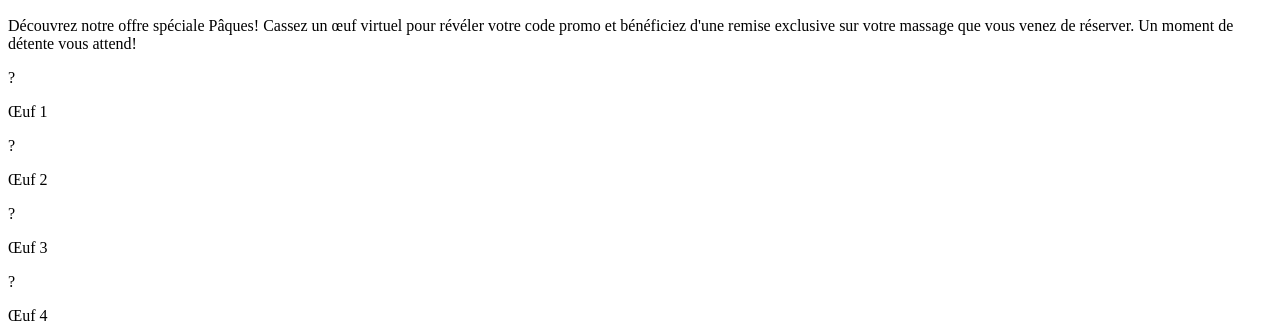
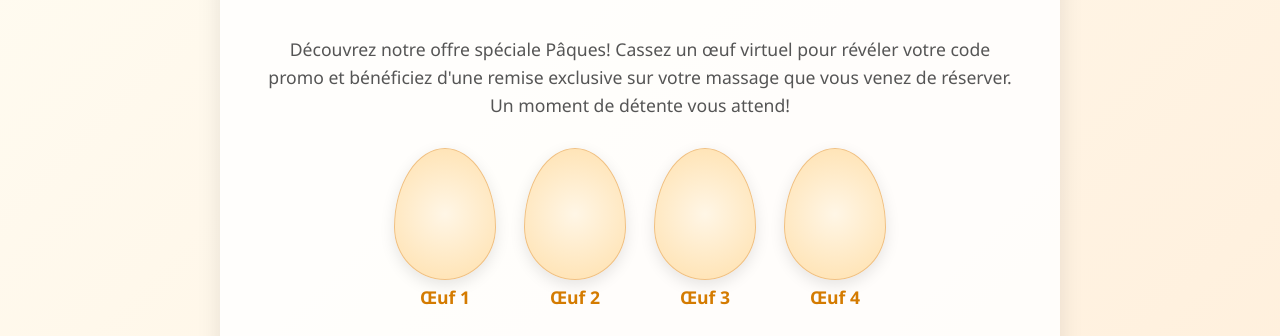
Before and after one commit to amlo731/paques, a plain HTML site: page index.html in a window 1280 px wide. Shown: the part 196-532 px from the top of the page. Drawn offline with Linux system fonts and the light colour scheme.

Commit message:
Update index.html

```diff
--- a/index.html
+++ b/index.html
@@ -1,3 +1,13 @@
+<!DOCTYPE html>
+<html lang="fr">
+<head>
+  <meta charset="UTF-8" />
+  <meta name="viewport" content="width=device-width, initial-scale=1.0" />
+  <title>Offre de Pâques - Zen Attitude 59</title>
+  <link rel="stylesheet" href="style.css" />
+</head>
+<body>
+
 <!-- Décorations flottantes de Pâques -->
 <div class="easter-decoration decoration-1">🌷</div>
 <div class="easter-decoration decoration-2">🐰</div>
@@ -77,3 +87,7 @@
         <p>Offre valable jusqu'au 31 avril 2025. Une seule remise par client.</p>
     </div>
 </div>
+
+<script src="script.js"></script>
+</body>
+</html>
```
